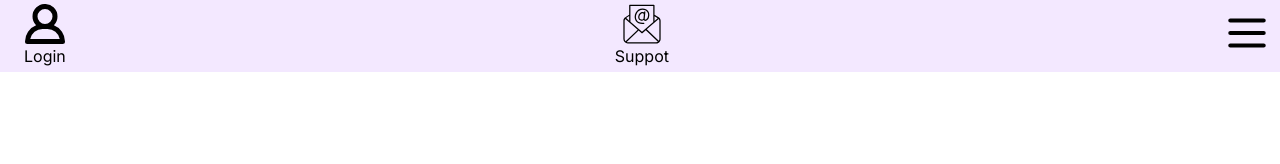
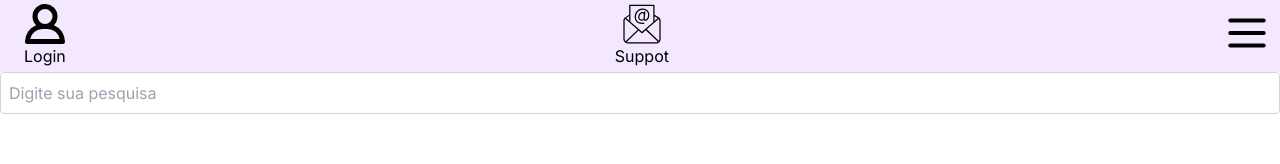
Before and after one commit to kingjotaro/Torpe, a Next.js app: page / in a window 1280 px wide. Shown: the top 164 px of the page. Built offline with nearby package versions, Linux system fonts and the light colour scheme.

Commit message:
feat(searchbar): searchbar add
SearchBar add with regex

SearchBar #4

```diff
--- a/src/app/Header/Header.tsx
+++ b/src/app/Header/Header.tsx
@@ -2,18 +2,18 @@ import React from 'react'
 import NavbarButton from '../components/MobileNavbarButton/NavbarButton'
 import ButtonLogin from '../components/ButtonLogin/ButtonLogin'
 import ButtonSupport from '../components/ButtonSupport/ButtonSupport'
+import SearchBar from '../components/SearchBar/SearchBar'
 
 export default function Header() {
     return (
-        <nav>
+        <nav >
 
             <div className='flex justify-between bg-purple-100 '>
                 <ButtonLogin/>
                 <ButtonSupport/>
-
                 <NavbarButton />
             </div>
-
+            <SearchBar></SearchBar>
         </nav>
 
     )
--- /dev/null
+++ b/src/app/components/SearchBar/SearchBar.tsx
@@ -0,0 +1,41 @@
+'use client'
+import React, { useState } from 'react';
+import { ISearchBar, IMockData } from './types';
+import { mockData } from './mock';
+
+const SearchBar = () => {
+  const [searchTerm, setSearchTerm] = useState<string>('');
+  const [filteredData, setFilteredData] = useState<IMockData[]>([]);
+
+  const handleSearch = (event: ISearchBar) => {
+    const input = event.target.value;
+    setSearchTerm(input);
+
+    const regexPattern = new RegExp(`^${input.substring(0, 3)}`, 'i');
+    const newFilteredData = mockData.filter((item) => regexPattern.test(item.name));
+    setFilteredData(newFilteredData);
+
+    console.log(newFilteredData);
+  };
+
+  return (
+    <div className="flex justify-between space-x-2 flex-col">
+      <input
+        type="text"
+        placeholder="Digite sua pesquisa"
+        className="p-2 border border-gray-300 rounded"
+        onChange={handleSearch}
+      />
+
+      <div>
+        {filteredData.map((item) => (
+          <div key={item.id}>
+            <p>{item.name}</p>
+          </div>
+        ))}
+      </div>
+    </div>
+  );
+};
+
+export default SearchBar;
--- /dev/null
+++ b/src/app/components/SearchBar/mock.tsx
@@ -0,0 +1,5 @@
+export const mockData = [
+    { id: 1, name: 'John Doe', age: 25 },
+    { id: 2, name: 'Jane Smith', age: 30 },
+    { id: 3, name: 'Bob Johnson', age: 28 },
+  ];
--- /dev/null
+++ b/src/app/components/SearchBar/types.tsx
@@ -0,0 +1,10 @@
+export type ISearchBar = {
+    target: { value: string; };
+
+}
+
+export interface IMockData {
+    id: number;
+    name: string;
+
+  }
```
